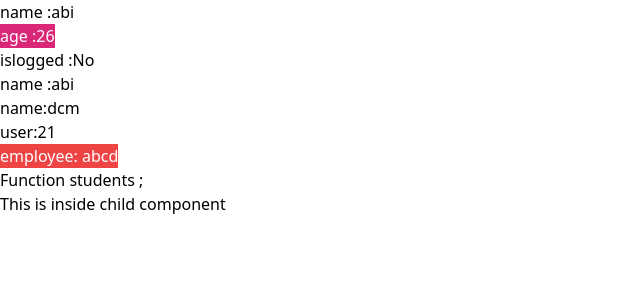
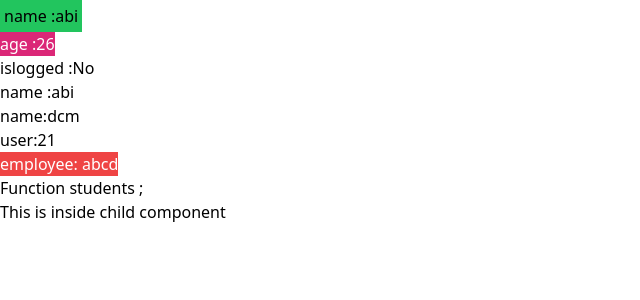
Before and after one commit to abi4679553/props, a React (Create React App) app: page / in a window 1280 px wide. Shown: the top 300 px of the page, without its empty margins (0-640 px from the left). Built offline with nearby package versions, Linux system fonts and the light colour scheme.

Commit message:
update String.js

```diff
--- a/src/components/props/String.js
+++ b/src/components/props/String.js
@@ -2,7 +2,7 @@ import React from 'react'
 
 const String = ({name}) => {
   return (
-    <div>
+    <div className='bg-green-500  w-fit p-1'>
         <p> name :{name}</p>
 
     </div>
```
